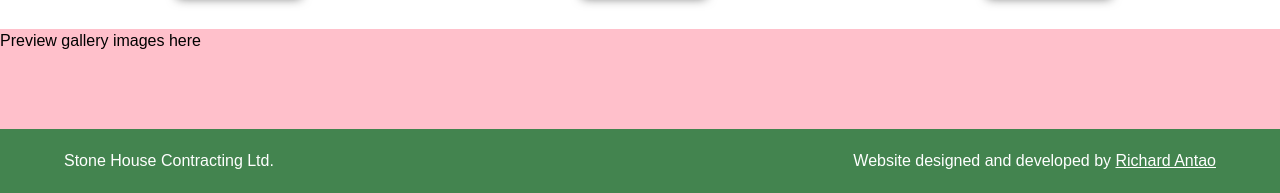
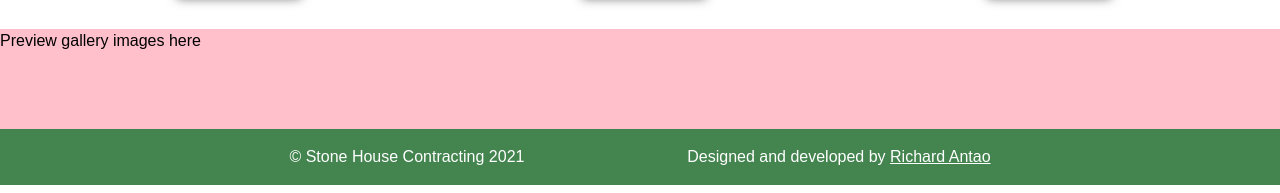
Before and after one commit to richardantao/rich-dev-freelance, a Gatsby site in the folder stonehousecontractingltd.ca/: page / in a window 1280 px wide. Shown: the part 795-988 px from the top of the page. Built offline with nearby package versions, Linux system fonts and the light colour scheme; Gatsby itself is replaced by a stand-in of ours.

Commit message:
Updated Footer

```diff
--- a/stonehousecontractingltd.ca/src/components/Footer/index.js
+++ b/stonehousecontractingltd.ca/src/components/Footer/index.js
@@ -2,16 +2,16 @@ import React from "react";
 
 import "./styles.scss";
 
+const year = new Date().getFullYear();
+
 const Footer = () =>
 	<footer id="footer" role="contentinfo">
-		<div>
+		<div id="footer-content-wrapper">
 			<p>
-				Stone House Contracting Ltd.
+				© Stone House Contracting {year}
 			</p>
-		</div>
-		<div>
 			<p>
-				Website designed and developed by <a href="https://richardantao.com" target="_blank" rel="noopener noreferrer">Richard Antao</a>
+				Designed and developed by <a href="https://richardantao.com" target="_blank" rel="noopener noreferrer">Richard Antao</a>
 			</p>
 		</div>
 	</footer>;
--- a/stonehousecontractingltd.ca/src/components/Footer/styles.scss
+++ b/stonehousecontractingltd.ca/src/components/Footer/styles.scss
@@ -5,15 +5,14 @@
 	background-color: $accent-color;
 	bottom: 0;
 	display: flex;
-	flex: 1;
-	justify-content: space-between;
-	padding: 0 4rem;
+	justify-content: center;
+	padding: 1rem 4rem;
 
-	div {
+	&-content-wrapper {
 		align-items: center;
-		min-height: 4rem;
 		display: flex;
-		justify-content: center;
+		justify-content: space-around;
+		width: 75%;
 	}
 
 	p, a {
```
